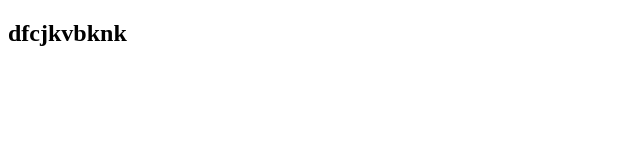
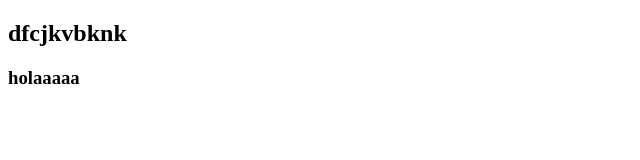
Before and after one commit to ezeporpo/comision11, a plain HTML site: page index.html in a window 1280 px wide. Shown: the full height of the page, 0-640 px from the left. Drawn offline with Linux system fonts and the light colour scheme.

Commit message:
agregue los hs

```diff
--- a/index.html
+++ b/index.html
@@ -8,5 +8,6 @@
 </head>
 <body>
     <h2>dfcjkvbknk</h2>
+    <h3>holaaaaa</h3>
 </body>
 </html>
```
